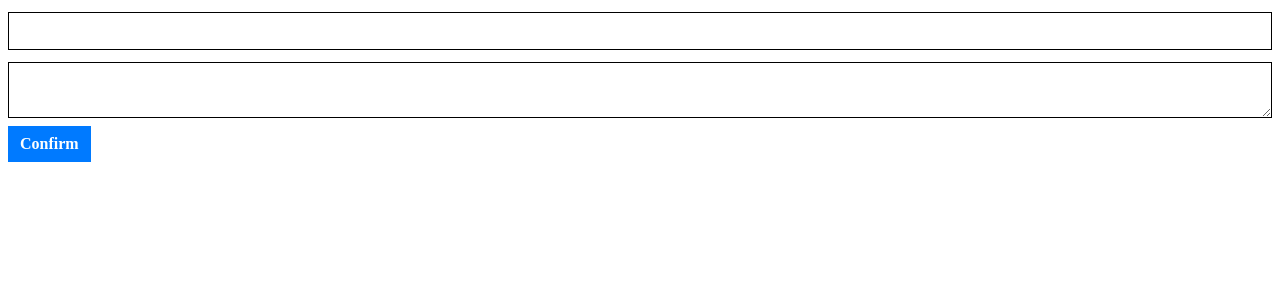
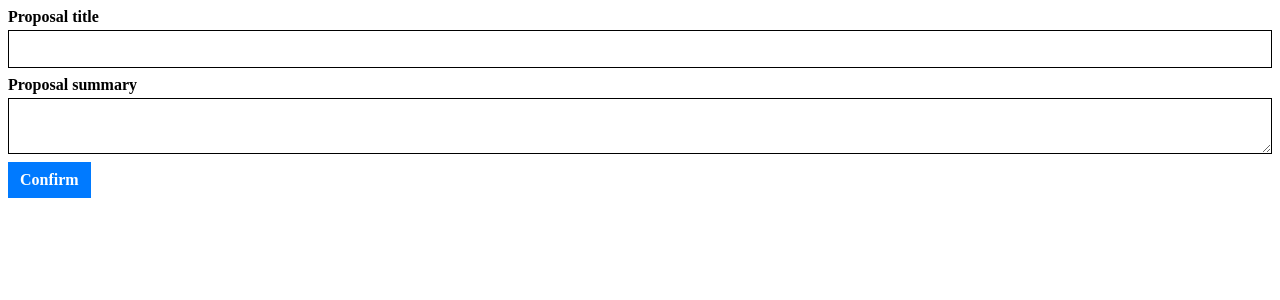
Before and after one commit to justtoconfirm/picos-frontend-challenge, a React (Create React App) app: page / in a window 1280 px wide. Shown: the top 300 px of the page. Built offline with nearby package versions, Linux system fonts and the light colour scheme.

Commit message:
Pass values into label and name props of the TextField and TextArea components

```diff
--- a/src/App.js
+++ b/src/App.js
@@ -12,8 +12,8 @@ const App = () => {
 		<>
 			<main role="main">
 
-				<TextField />
-				<TextArea />
+				<TextField label="Proposal title" name="proposalTitle" />
+				<TextArea label="Proposal summary" name="proposalSummary" />
 				<Button>Confirm</Button>
 
 			</main>
```
